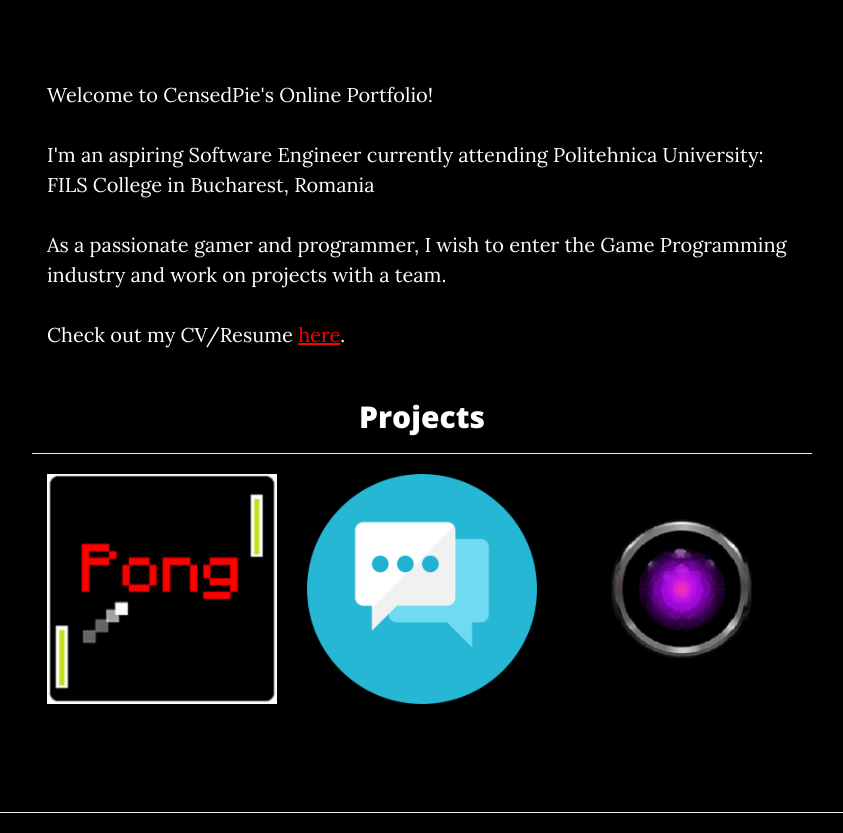
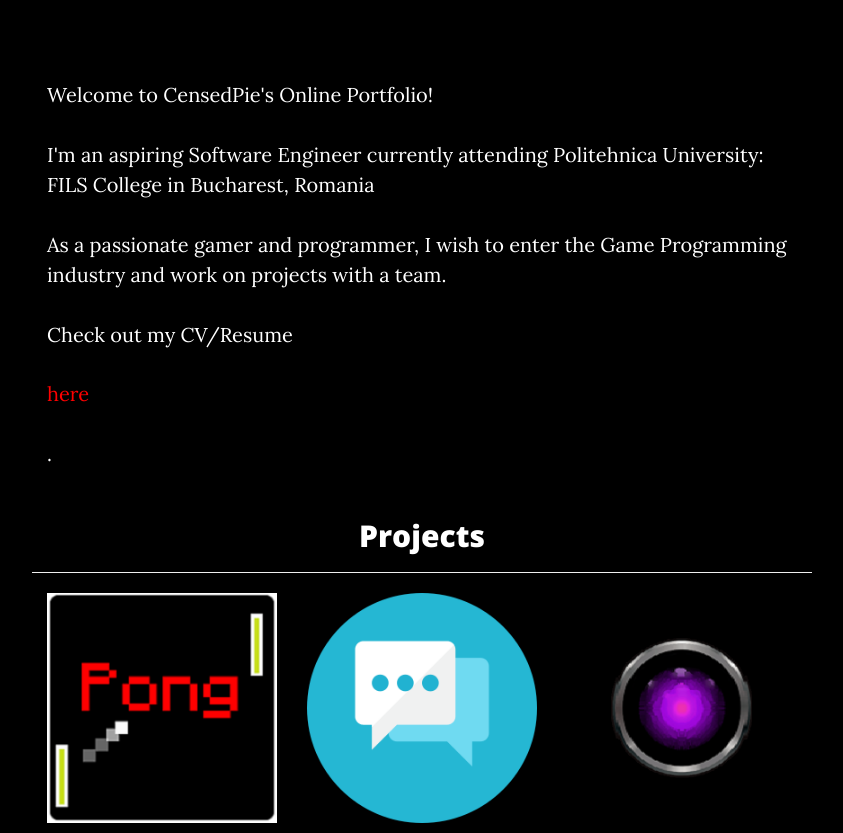
Before and after one commit to DeletedBunny/CensedPie.github.io, a Jekyll site: the page built from index.html, in a window 1280 px wide. Shown: the part 448-1281 px from the top of the page, without its empty margins (218-1061 px from the left). Built offline with Jekyll 4.4.1, drawn with Linux system fonts in a browser that asks for light colours; nearby versions of some CDN libraries; the list of posts is cut into pages by our own code; grey boxes are pictures that could not be loaded.

Commit message:
changed description

```diff
--- a/index.html
+++ b/index.html
@@ -13,7 +13,7 @@ description: "Portfolio"
 
 		<p>As a passionate gamer and programmer, I wish to enter the Game Programming industry and work on projects with a team.</p>
 
-		<p>Check out my CV/Resume <a href="/resume/AlexandruSavuCV.pdf">here</a>.</p>
+		<p>Check out my CV/Resume </p><a href="/resume/AlexandruSavuCV.pdf">here</a><p>.</p>
 
 
 	</div>
```
